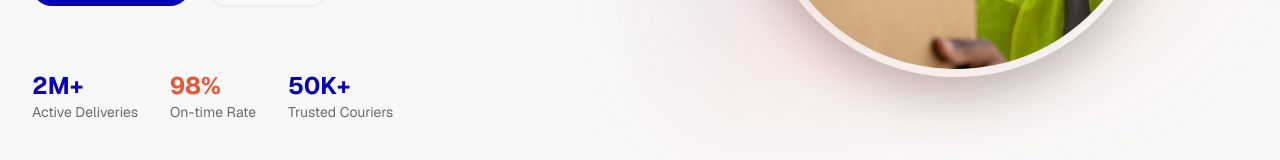
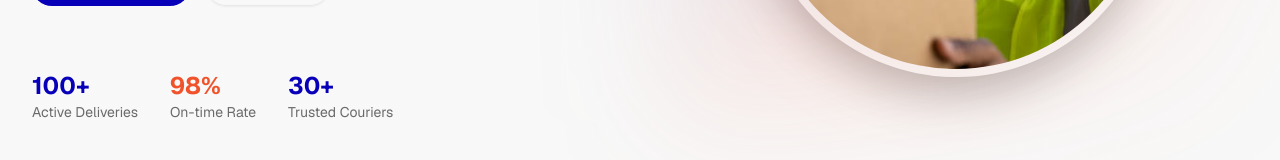
Before and after one commit to tamalesimon/basenalu-web, a Next.js app: page / in a window 1280 px wide. Shown: the part 514-674 px from the top of the page. Built offline with nearby package versions, Linux system fonts and the light colour scheme.

Commit message:
fix: update statistics on LandingPage component for accuracy

```diff
--- a/components/landing-page.tsx
+++ b/components/landing-page.tsx
@@ -90,7 +90,7 @@ export default function LandingPage({ onGetStarted, onSignIn }: { onGetStarted:
             </div>
             <div className = "flex gap-8 pt-8">
               <div>
-                <div className = "text-2xl font-bold text-primary">2M+</div>
+                <div className = "text-2xl font-bold text-primary">100+</div>
                 <p   className = "text-sm text-foreground/60">Active Deliveries</p>
               </div>
               <div>
@@ -98,7 +98,7 @@ export default function LandingPage({ onGetStarted, onSignIn }: { onGetStarted:
                 <p   className = "text-sm text-foreground/60">On-time Rate</p>
               </div>
               <div>
-                <div className = "text-2xl font-bold text-primary">50K+</div>
+                <div className = "text-2xl font-bold text-primary">30+</div>
                 <p   className = "text-sm text-foreground/60">Trusted Couriers</p>
               </div>
             </div>
@@ -293,9 +293,13 @@ export default function LandingPage({ onGetStarted, onSignIn }: { onGetStarted:
       <div     className = "max-w-7xl mx-auto">
       <div     className = "grid grid-cols-2 md:grid-cols-4 gap-8 text-center">
             {[
-              { label: "Cities", value: "150+" },
-              { label: "Deliveries", value: "2M+" },
-              { label: "Couriers", value: "50K+" },
+              // { label: "Cities", value: "150+" },
+              // { label: "Deliveries", value: "2M+" },
+              // { label: "Couriers", value: "50K+" },
+              // { label: "Rating", value: "4.9★" },
+              { label: "Cities", value: "10+" },
+              { label: "Deliveries", value: "100+" },
+              { label: "Couriers", value: "30+" },
               { label: "Rating", value: "4.9★" },
             ].map((stat, idx) => (
               <div key       = {idx}>
--- a/tsconfig.json
+++ b/tsconfig.json
@@ -34,7 +34,8 @@
     "**/*.tsx",
     ".next/types/**/*.ts",
     ".next\\dev/types/**/*.ts",
-    ".next\\dev/types/**/*.ts"
+    ".next\\dev/types/**/*.ts",
+    ".next/dev/types/**/*.ts"
   ],
   "exclude": [
     "node_modules"
```
